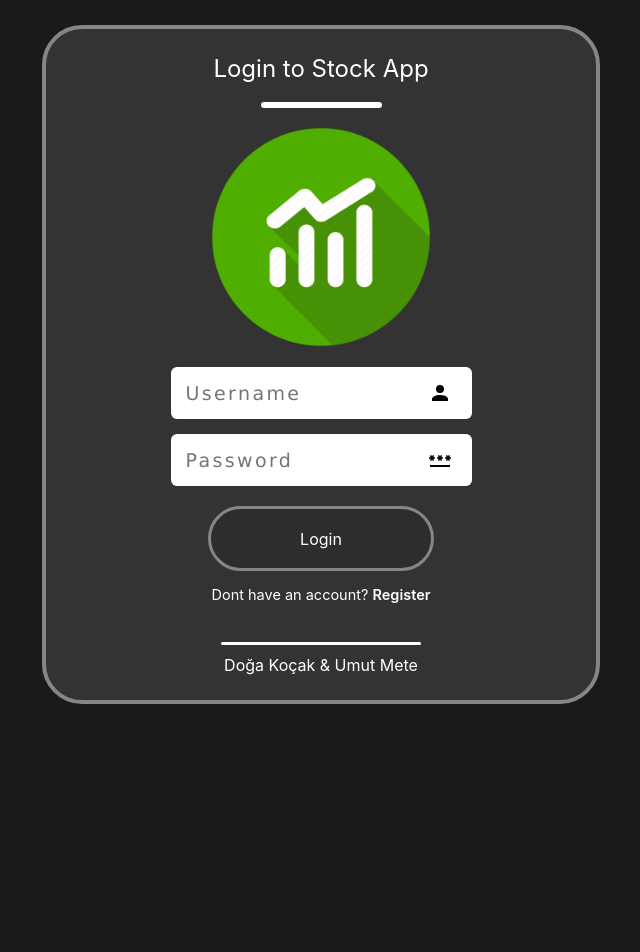
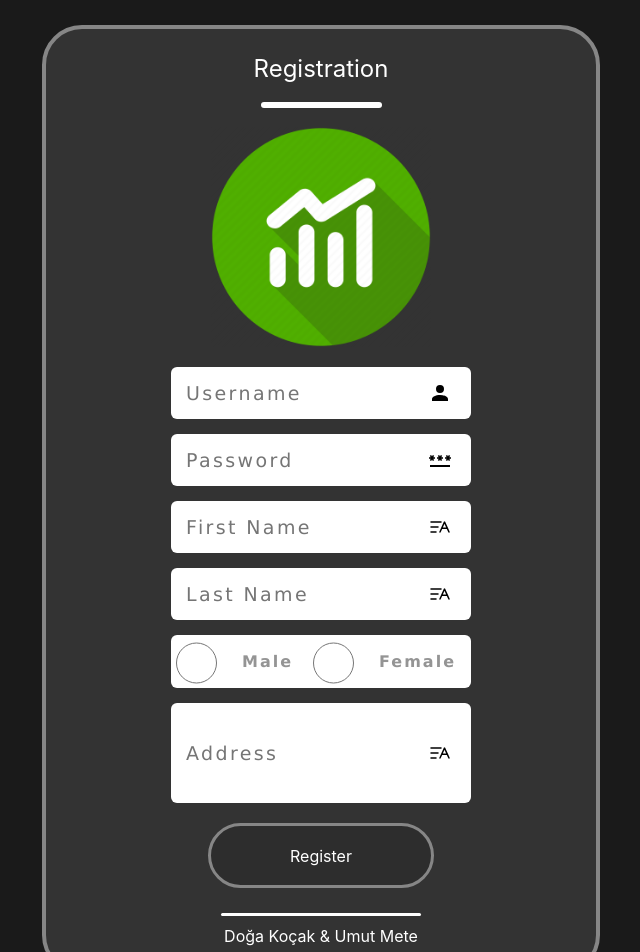
Before and after one commit to dogakocak/TermProjectFrontEnd, a React (Create React App) app: page /register in a window 1280 px wide. Before the commit this address led to /login. Shown: the top 952 px of the page, without its empty margins (319-959 px from the left). Before the commit the page ends 825 px from the top, so only its background shows below. Built offline with nearby package versions, Linux system fonts and the light colour scheme.

Commit message:
Regiistration is finished

```diff
--- a/src/App.js
+++ b/src/App.js
@@ -7,6 +7,7 @@ import Profile from './Components/Profile/Profile'
 import AdminDashboard from "./Components/AdminDashboard/AdminDashboard";
 import ListAllUsers from "./Components/AdminDashboard/ListAllUsers/ListAllUsers";
 import Cookies from "js-cookie";
+import Register from "./Components/Register/Register";
 
 function App() {
     const [isLoggedIn, setIsLoggedIn] = useState(false);
@@ -24,6 +25,7 @@ function App() {
     return (
         <Routes>
             <Route path="/login" element={<Login onLogin={handleLogin} />} />
+            <Route path="/register" element={<Register /> } />
             {isLoggedIn ? (
                 <>
                     <Route path="/" element={<Homepage onLogout={handleLogout} />} />
--- /dev/null
+++ b/src/Components/Register/Register.css
@@ -0,0 +1,24 @@
+
+
+.input input[type='radio'] {
+    box-sizing: content-box;
+    margin-right: 25px;
+}
+
+.input p {
+    font-family: Verdana;
+    font-weight: bold;
+    letter-spacing: 0.125em;
+    margin-right: 15px;
+    color: #949494;
+}
+
+.input {
+    background-color: #ffffff;
+    width: 300px;
+    height: auto;
+}
+
+.address {
+    height: 100px;
+}
--- /dev/null
+++ b/src/Components/Register/Register.jsx
@@ -0,0 +1,247 @@
+import React, { useEffect, useState } from 'react';
+import './Register.css';
+import user_icon from '../Assets/user_icon.svg';
+import password_icon from '../Assets/password_icon.svg';
+import text_icon from '../Assets/text_icon.svg';
+import login_icon from '../Assets/LoginIcon.png';
+import { css } from '@emotion/react';
+import { BeatLoader } from 'react-spinners';
+
+import Cookies from 'js-cookie'
+import { Link, useNavigate } from 'react-router-dom';
+
+const Register = ({ onLogin }) => {
+    const [username, setUsername] = useState('');
+    const [password, setPassword] = useState('');
+    const [firstname, setFirstname] = useState('');
+    const [lastname, setLastname] = useState('');
+    const [gender, setGender] = useState('');
+    const [address, setAddress] = useState('');
+    const [loading, setLoading] = useState(false);
+    const navigate = useNavigate();
+
+    useEffect(() => {
+        if (Cookies.get('isLoggedIn') === 'true') {
+            onLogin();
+            navigate('/');
+        }
+    }, [onLogin]);
+
+    const handleUsernameChange = (event) => {
+        setUsername(event.target.value);
+    };
+
+    const handlePasswordChange = (event) => {
+        setPassword(event.target.value);
+    };
+
+    const handleFirstnameChange = (event) => {
+        setFirstname(event.target.value);
+    };
+
+    const handleGenderChange = (event) => {
+        setGender(event.target.value);
+    };
+
+    const handleLastnameChange = (event) => {
+        setLastname(event.target.value);
+    };
+    const handleAddressChange = (event) => {
+        setAddress(event.target.value);
+    };
+
+    const handleSubmit = async () => {
+        if (!username || !password || !firstname || !lastname || !gender || !address) {
+            // Eğer birisi boşsa, alert göster ve ilgili inputları kırmızı renge döndür
+            showAlert('Please fill in all fields!', 'error');
+
+            if (!username) {
+                document.querySelector('.input input[placeholder="Username"]').style.border = '2px solid red';
+            }
+            if (!password) {
+                document.querySelector('.input input[placeholder="Password"]').style.border = '2px solid red';
+            }
+            if (!firstname) {
+                document.querySelector('.input input[placeholder="First Name"]').style.border = '2px solid red';
+            }
+            if (!lastname) {
+                document.querySelector('.input input[placeholder="Last Name"]').style.border = '2px solid red';
+            }
+            if (!gender) {
+                document.querySelector('.input input[type="radio"]').style.outline = '2px solid red'; // Radio button outline rengini değiştir
+            }
+            if (!address) {
+                document.querySelector('.input.address input[placeholder="Address"]').style.border = '1px solid red';
+            }
+
+            return;
+        }
+        setLoading(true);
+
+        const requestBody = {
+            email: username,
+            password: password,
+            firstName: firstname,
+            lastName: lastname,
+            gender: gender,
+            address: address,
+        };
+
+        try{
+            const response = await fetch('https://localhost:7250/api/User/register', {
+                method : 'POST',
+                headers: {
+                    'Accept': 'application/json',
+                    'Content-Type': 'application/json',
+                },
+                body: JSON.stringify(requestBody),
+            })
+
+            const data = await response.json();
+
+            if (data.error.status === 200){
+                showAlert(data.error.message, 'success');
+                setTimeout(function () {
+                    navigate('/');
+                }, 1500);
+                return;
+            }
+
+            showAlert(data.error.message,'error');
+
+        }catch (error){
+            showAlert(error,'error');
+        }finally {
+            setLoading(false);
+        }
+
+    };
+
+    const showAlert = (message, type) => {
+        const alertDiv = document.createElement('div');
+        alertDiv.className = `alert ${type}`;
+        alertDiv.innerHTML = message;
+
+        const alertContainer = document.getElementById('alert-container');
+        alertContainer.appendChild(alertDiv);
+
+        setTimeout(() => {
+            alertContainer.removeChild(alertDiv);
+        }, 2000);
+    };
+
+    const handleEnterKeyPress = (event) => {
+        if (event.key === 'Enter') {
+            handleSubmit();
+        }
+    };
+
+    return (
+        <div className='container'>
+            <div className='header'>
+                <div className='text'>Registration</div>
+                <div className='underline'></div>
+                <img src={login_icon} alt='Login Icon' />
+            </div>
+            <div id='alert-container'></div>
+            <div className='inputs'>
+                <div className='input'>
+                    <input
+                        type='text'
+                        placeholder='Username'
+                        value={username}
+                        onChange={handleUsernameChange}
+                        onKeyDown={handleEnterKeyPress}
+                        autoComplete='off'
+                    />
+                    <img src={user_icon} alt='User Icon' className='icon' />
+                </div>
+                <div className='input'>
+                    <input
+                        type='password'
+                        placeholder='Password'
+                        value={password}
+                        onChange={handlePasswordChange}
+                        onKeyDown={handleEnterKeyPress}
+                        name='loginPassword'
+                        autoComplete='off'
+                    />
+                    <img src={password_icon} alt='Password Icon' className='icon' />
+                </div>
+                <div className='input'>
+                    <input
+                        type='text'
+                        placeholder='First Name'
+                        value={firstname}
+                        onChange={handleFirstnameChange}
+                        onKeyDown={handleEnterKeyPress}
+                        name='loginPassword'
+                        autoComplete='off'
+                    />
+                    <img src={text_icon} alt='Text Icon' className='icon' />
+                </div>
+                <div className='input'>
+                    <input
+                        type='text'
+                        placeholder='Last Name'
+                        value={lastname}
+                        onChange={handleLastnameChange}
+                        onKeyDown={handleEnterKeyPress}
+                        name='loginPassword'
+                        autoComplete='off'
+                    />
+                    <img src={text_icon} alt='Text Icon' className='icon' />
+                </div>
+                <div className='input'>
+                    <input
+                        type='radio'
+                        value='E'
+                        checked={gender === 'E'}
+                        onChange={handleGenderChange}
+                    />
+                    <p style={{ color: gender === 'E' ? 'black' : '#949494' }}>Male</p>
+                    <input
+                        type='radio'
+                        value='K'
+                        checked={gender === 'K'}
+                        onChange={handleGenderChange}
+                    />
+                    <p style={{ color: gender === 'K' ? 'black' : '#949494' }}>Female</p>
+                </div>
+                <div className='input address'>
+                    <input
+                        type='text'
+                        placeholder='Address'
+                        value={address}
+                        onChange={handleAddressChange}
+                        onKeyDown={handleEnterKeyPress}
+                        name='loginPassword'
+                        autoComplete='off'
+                        style={{ height: '150px' }}
+                    />
+                    <img src={text_icon} alt='Text Icon' className='icon' />
+                </div>
+            </div>
+            <div className='submit-container'>
+                <div className='submit' onClick={handleSubmit}>
+                    {loading ? (
+                        <BeatLoader
+                            color='#fff'
+                            loading={true}
+                            css={css`
+                display: inline-block;
+                margin-top: -4px; // İhtiyaca göre ayarlayabilirsiniz
+              `}
+                        />
+                    ) : (
+                        'Register'
+                    )}
+                </div>
+            </div>
+            <div className='underline-footer'></div>
+            <div className='footer-text'>Doğa Koçak & Umut Mete</div>
+        </div>
+    );
+};
+
+export default Register;
```
Also changed, not shown: src/Components/Assets/text_icon.svg (added).
